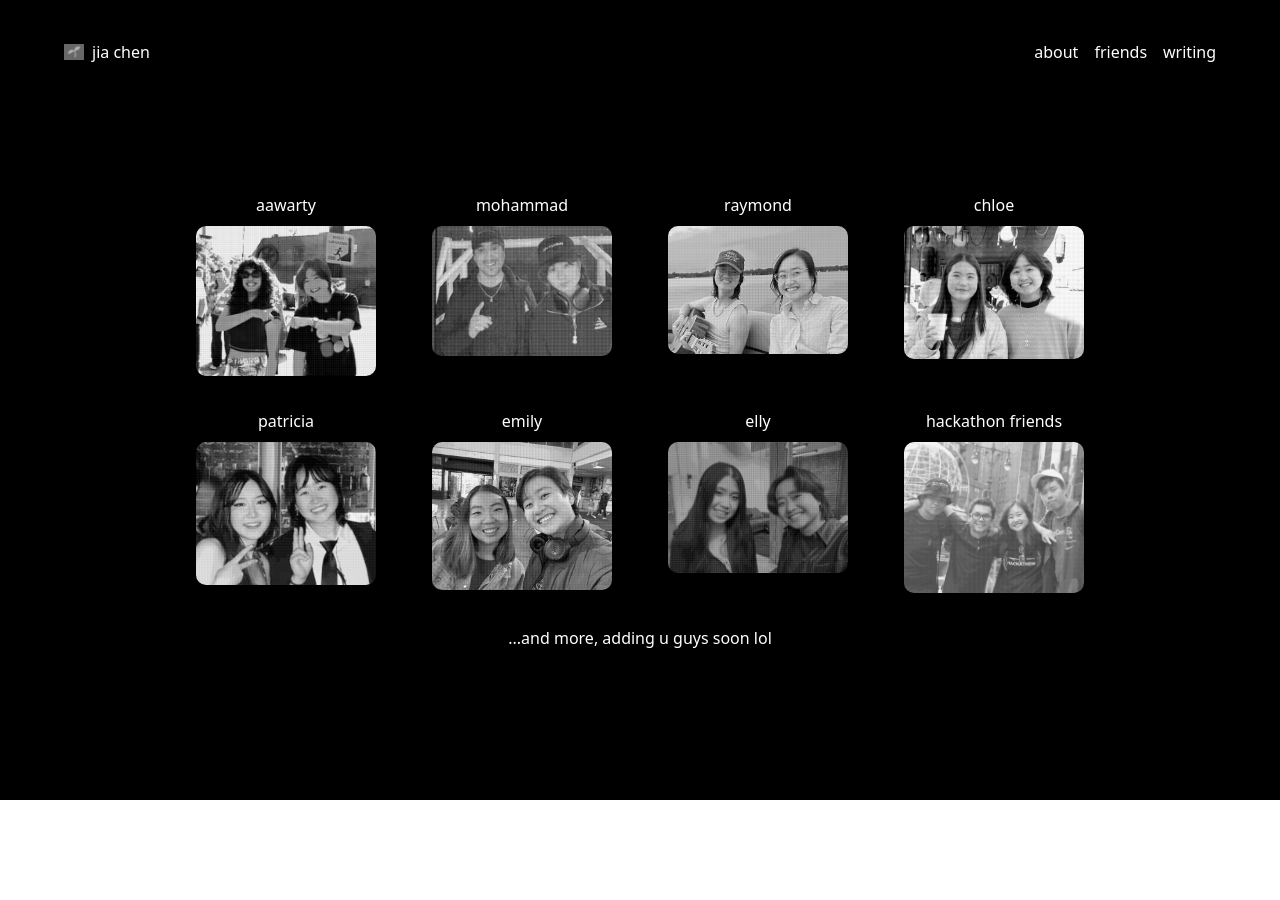
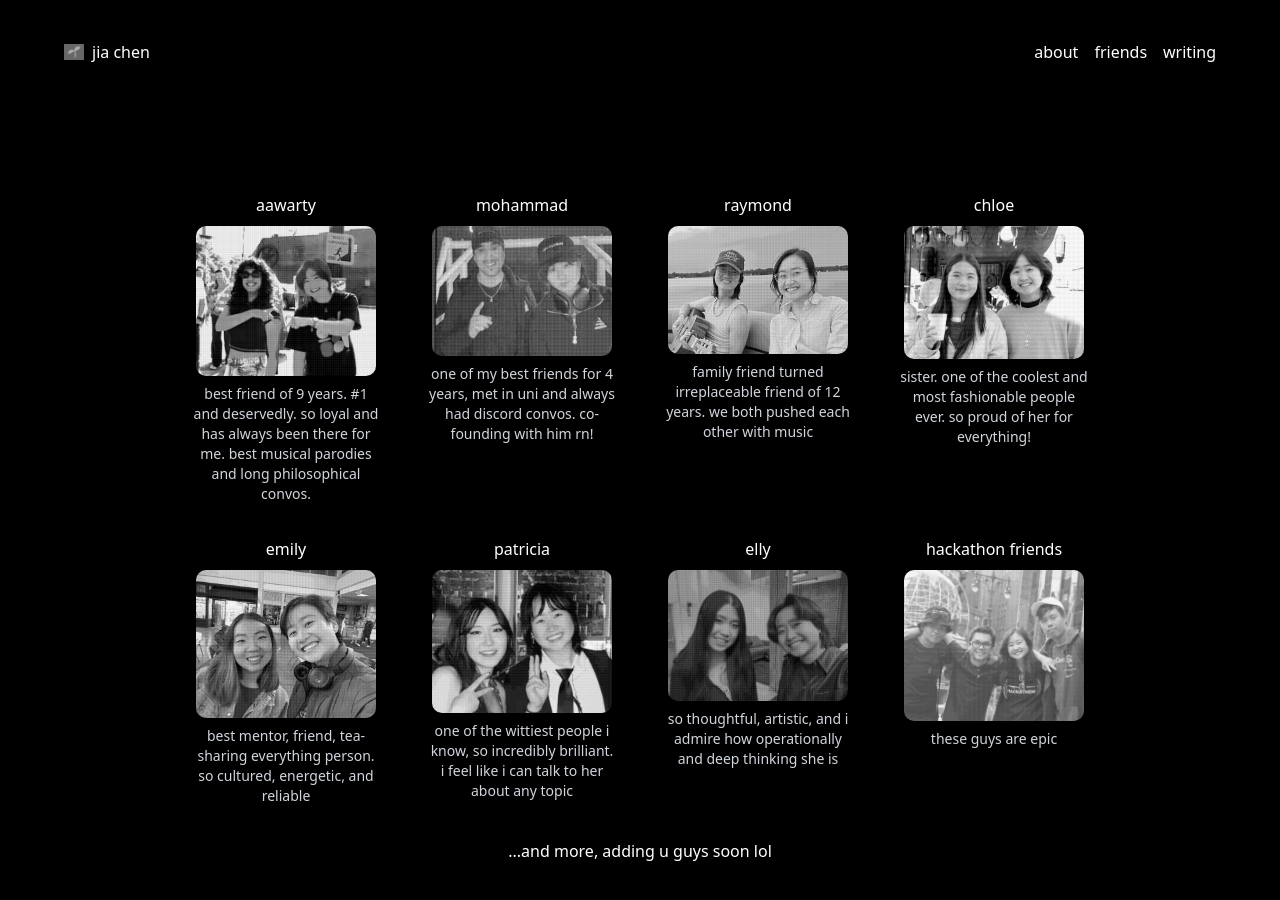
Before and after one commit to audgeviolin07/jiasimple, a Next.js app: page /friends in a window 1280 px wide. Shown: the top 900 px of the page. Before the commit the page ends 800 px from the top, so only its background shows below. Built offline with nearby package versions, Linux system fonts and the light colour scheme.

Commit message:
update friends page: enhance friend descriptions and adjust layout for better readability

```diff
--- a/src/app/friends/page.tsx
+++ b/src/app/friends/page.tsx
@@ -18,39 +18,48 @@ export default function Friends() {
       <div className="relative z-10 flex items-start justify-center min-h-screen p-8 md:p-16 lg:p-24">
         <div className="text-white text-base leading-relaxed w-full max-w-4xl mt-16 md:mt-24">
           <div className="grid grid-cols-2 md:grid-cols-4 gap-8 md:gap-12 mb-8">
-              <div className="flex flex-col items-center">
+              <div className="flex flex-col items-center text-center">
                 <p>aawarty</p>
                 <Image src="/aawarty.png" alt="aawarty" width={180} height={180} className="rounded-lg mt-2" />
+                <p className="text-sm mt-2 text-gray-300">best friend of 9 years. #1 and deservedly. so loyal and has always been there for me. best musical parodies and long philosophical convos.
+                </p>
               </div>
-              <div className="flex flex-col items-center">
+              <div className="flex flex-col items-center text-center">
                 <p>mohammad</p>
                 <Image src="/mohammad.png" alt="mohammad" width={180} height={180} className="rounded-lg mt-2" />
+                <p className="text-sm mt-2 text-gray-300">one of my best friends for 4 years, met in uni and always had discord convos. co-founding with him rn!</p>
               </div>
-              <div className="flex flex-col items-center">
+              <div className="flex flex-col items-center text-center">
                 <p>raymond</p>
                 <Image src="/raymond.png" alt="raymond" width={180} height={180} className="rounded-lg mt-2" />
+                <p className="text-sm mt-2 text-gray-300">family friend turned irreplaceable friend of 12 years. we both pushed each other with music</p>
               </div>
-              <div className="flex flex-col items-center">
+              <div className="flex flex-col items-center text-center">
                 <p>chloe</p>
                 <Image src="/chloe.png" alt="chloe" width={180} height={180} className="rounded-lg mt-2" />
+                <p className="text-sm mt-2 text-gray-300">sister. one of the coolest and most fashionable people ever. so proud of her for everything!</p>
               </div>
             </div>
             <div className="grid grid-cols-2 md:grid-cols-4 gap-8 md:gap-12 justify-items-center">
-              <div className="flex flex-col items-center">
+              <div className="flex flex-col items-center text-center">
+                <p>emily</p>
+                <Image src="/emily.png" alt="emily" width={180} height={180} className="rounded-lg mt-2" />
+                <p className="text-sm mt-2 text-gray-300">best mentor, friend, tea-sharing everything person. so cultured, energetic, and reliable</p>
+              </div>
+              <div className="flex flex-col items-center text-center">
                 <p>patricia</p>
                 <Image src="/patricia.png" alt="patricia" width={180} height={180} className="rounded-lg mt-2" />
+                <p className="text-sm mt-2 text-gray-300">one of the wittiest people i know, so incredibly brilliant. i feel like i can talk to her about any topic</p>
               </div>
-              <div className="flex flex-col items-center">
-                <p>emily</p>
-                <Image src="/emily.png" alt="emily" width={180} height={180} className="rounded-lg mt-2" />
-              </div>
-              <div className="flex flex-col items-center">
+              <div className="flex flex-col items-center text-center">
                 <p>elly</p>
                 <Image src="/elly.png" alt="elly" width={180} height={180} className="rounded-lg mt-2" />
+                <p className="text-sm mt-2 text-gray-300">so thoughtful, artistic, and i admire how operationally and deep thinking she is</p>
               </div>
-              <div className="flex flex-col items-center">
+              <div className="flex flex-col items-center text-center">
                 <p>hackathon friends</p>
                 <Image src="/hackathonfriends.png" alt="hackathon friends" width={180} height={180} className="rounded-lg mt-2" />
+                <p className="text-sm mt-2 text-gray-300">these guys are epic</p>
               </div>
             </div>
           <p className="mt-8 text-center">...and more, adding u guys soon lol</p>
```
